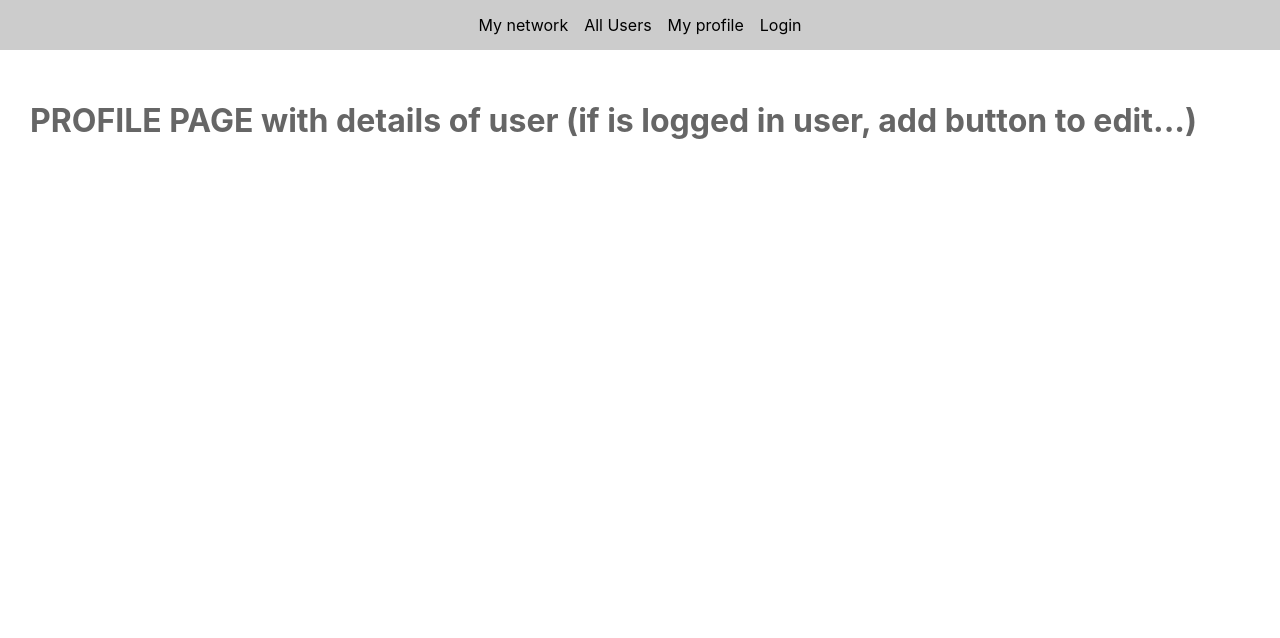
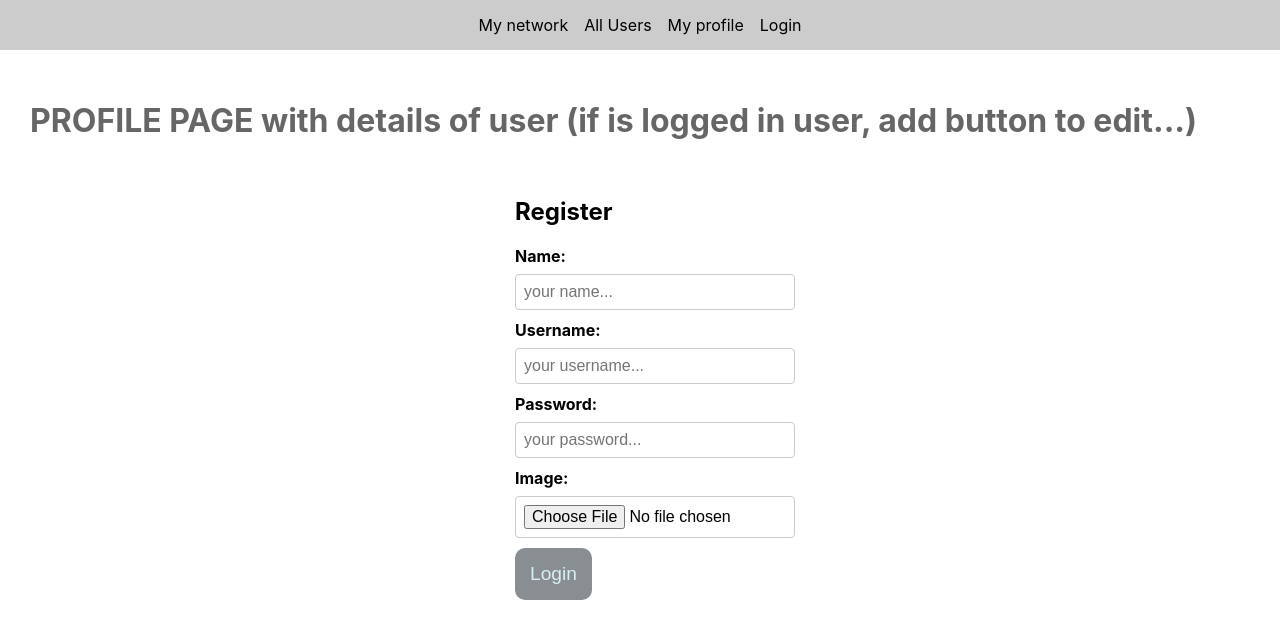
Before and after one commit to Beringar/w7we-front-berenguer-pou, a React (Create React App) app: page /user in a window 1280 px wide. Shown: the top 638 px of the page. Built offline with nearby package versions, Linux system fonts and the light colour scheme.

Commit message:
add RegisterForm component

```diff
--- /dev/null
+++ b/src/components/RegisterForm/RegisterForm.js
@@ -0,0 +1,115 @@
+import { useState } from "react";
+import { useDispatch } from "react-redux";
+import { registerUserThunk } from "../../redux/thunks/userThunks";
+
+const RegisterForm = () => {
+  const dispatch = useDispatch();
+
+  const initialFormData = {
+    name: "",
+    username: "",
+    password: "",
+    image: "",
+  };
+  const [formData, setFormData] = useState(initialFormData);
+
+  const resetValues = () => {
+    document.querySelector("#name").value = "";
+    document.querySelector("#username").value = "";
+    document.querySelector("#password").value = "";
+    document.querySelector("#image").value = "";
+
+    setFormData({ ...initialFormData });
+  };
+
+  const handleChange = (event) => {
+    setFormData({
+      ...formData,
+      [event.target.name]:
+        event.target.type === "file"
+          ? event.target.files[0]
+          : event.target.value,
+    });
+  };
+
+  const handleSubmit = (event) => {
+    event.preventDefault();
+    dispatch(registerUserThunk(formData));
+    resetValues();
+  };
+
+  const isFilled =
+    formData.name !== "" &&
+    formData.username !== "" &&
+    formData.password !== "" &&
+    formData.image !== "";
+
+  return (
+    <>
+      <form
+        className="form"
+        onSubmit={handleSubmit}
+        autoComplete="off"
+        noValidate
+      >
+        <h2>Register</h2>
+        <div className="form-block">
+          <label title="name" htmlFor="name">
+            {"Name: "}
+          </label>
+          <input
+            type="text"
+            name="name"
+            id="name"
+            onChange={handleChange}
+            placeholder="your name..."
+          />
+        </div>
+        <div className="form-block">
+          <label title="username" htmlFor="username">
+            {"Username: "}
+          </label>
+          <input
+            type="text"
+            name="username"
+            id="username"
+            onChange={handleChange}
+            placeholder="your username..."
+          />
+        </div>
+        <div className="form-block">
+          <label title="password" htmlFor="password">
+            {"Password: "}
+          </label>
+          <input
+            placeholder="your password..."
+            type="password"
+            name="password"
+            id="password"
+            onChange={handleChange}
+            autoComplete="on"
+          />
+        </div>
+        <div className="form-block">
+          <label title="image" htmlFor="image">
+            {"Image: "}
+          </label>
+          <input
+            type="file"
+            name="image"
+            id="image"
+            onChange={handleChange}
+            placeholder="upload your photo..."
+          />
+        </div>
+        <div className="form-block">
+          <button type="submit" className="button" disabled={!isFilled}>
+            Login
+          </button>
+        </div>
+      </form>
+    </>
+  );
+};
+
+export default RegisterForm;
--- a/src/pages/ProfilePage.js
+++ b/src/pages/ProfilePage.js
@@ -1,3 +1,5 @@
+import RegisterForm from "../components/RegisterForm/RegisterForm";
+
 const ProfilePage = () => {
   return (
     <>
@@ -6,6 +8,7 @@ const ProfilePage = () => {
           PROFILE PAGE with details of user (if is logged in user, add button to
           edit...)
         </h1>
+        <RegisterForm />
       </main>
     </>
   );
```
